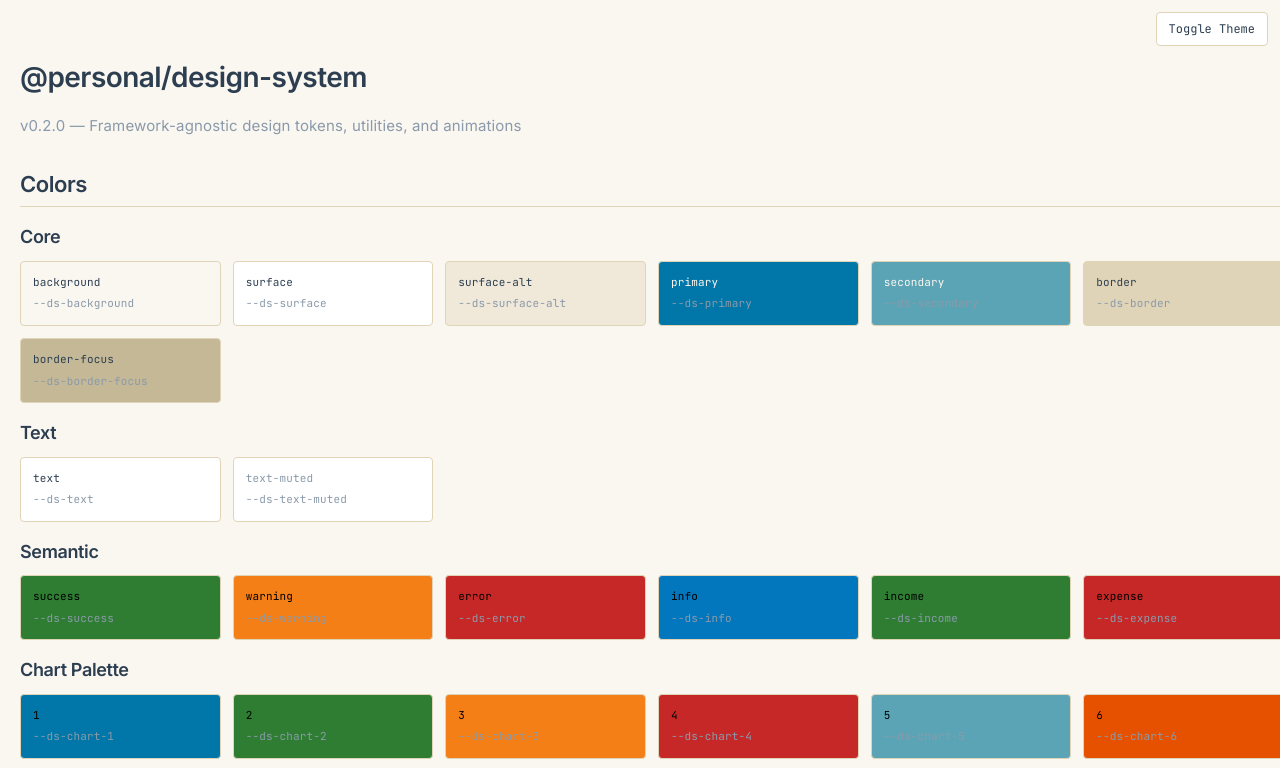
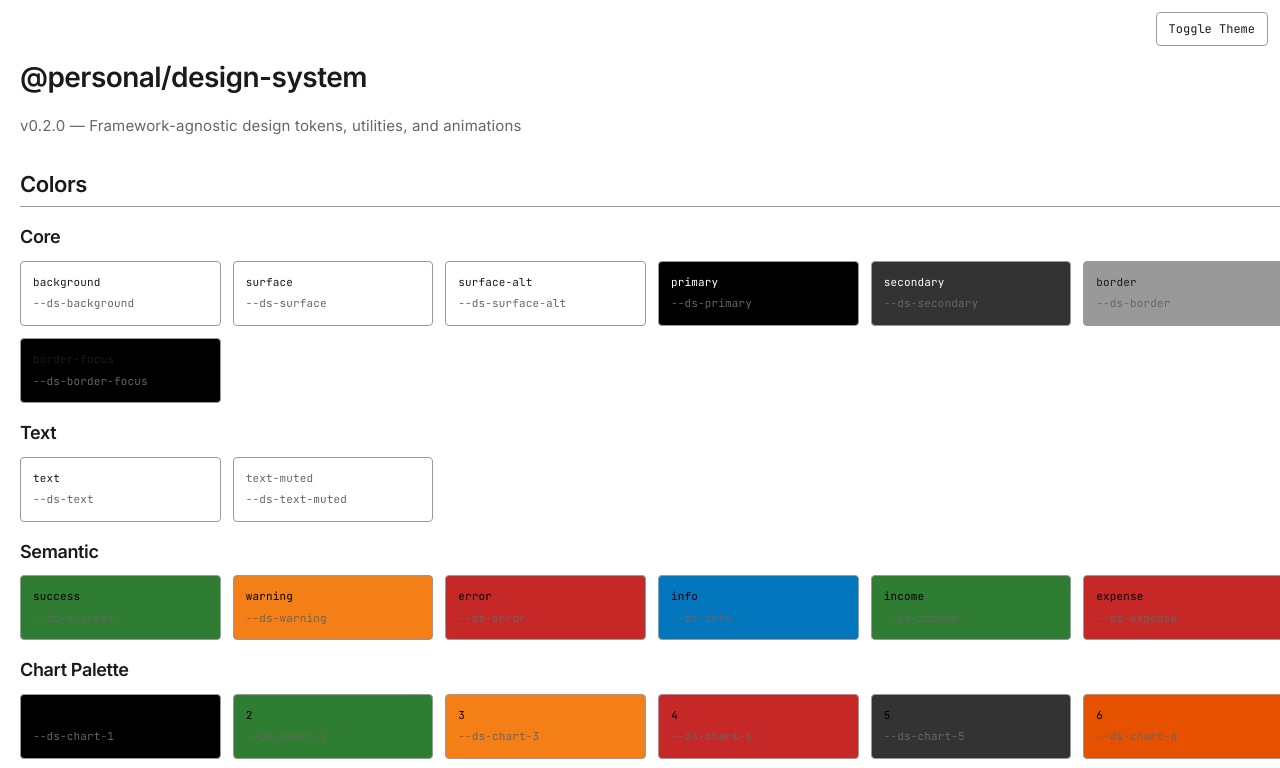
Before and after one commit to joivo/design-system, a website: page showcase.html in a window 1280 px wide. Both pictures are taken after a click on the button "Toggle Theme". Shown: the top 768 px of the page. Drawn offline with Linux system fonts and the light colour scheme.

Commit message:
feat(tokens): replace color palette with two-axis brutalist shore system

```diff
--- a/src/tokens/colors.css
+++ b/src/tokens/colors.css
@@ -1,39 +1,33 @@
-/* Design System - Color Tokens */
+/* Design System - Color Tokens (Brutalist Shore v0.4.0) */
 
 @layer base {
+  /* Dark + Neutral (default) */
   :root {
-    /* Dark Theme: Night Dive */
-    --ds-background: #0c0e13;
-    --ds-surface: #161a22;
-    --ds-surface-alt: #11141a;
-    --ds-text: #c4cad4;
-    --ds-text-muted: #525a66;
-    --ds-primary: #5eaab5;
-    --ds-secondary: #7a9ea8;
-    --ds-border: #252a33;
-    --ds-border-focus: #3a4250;
+    --ds-background: #000;
+    --ds-surface: #000;
+    --ds-surface-alt: #000;
+    --ds-text: #e0e0e0;
+    --ds-text-muted: #999;
+    --ds-primary: #fff;
+    --ds-secondary: #ccc;
+    --ds-border: #555;
+    --ds-border-focus: #fff;
     --ds-success: #4caf7d;
     --ds-warning: #d4a030;
     --ds-error: #cf5555;
     --ds-info: #5a9ec4;
-
-    /* Semantic finance colors */
     --ds-income: #4caf7d;
     --ds-expense: #cf5555;
-
-    /* GitHub contribution colors */
     --ds-github-contrib-none: #161b22;
     --ds-github-contrib-low: #0e4429;
     --ds-github-contrib-medium: #006d32;
     --ds-github-contrib-high: #26a641;
     --ds-github-contrib-very-high: #39d353;
-
-    /* Chart palette */
-    --ds-chart-1: #5eaab5;
+    --ds-chart-1: #fff;
     --ds-chart-2: #4caf7d;
     --ds-chart-3: #d4a030;
     --ds-chart-4: #cf5555;
-    --ds-chart-5: #7a9ea8;
+    --ds-chart-5: #ccc;
     --ds-chart-6: #c47a50;
     --ds-chart-7: #8a6aaa;
     --ds-chart-8: #667580;
@@ -41,39 +35,64 @@
     --ds-chart-10: #7a9a65;
   }
 
+  /* Dark + Surf */
+  :root[data-surf],
+  [data-surf] {
+    --ds-primary: #d4b483;
+    --ds-secondary: #b89a6a;
+    --ds-text-muted: #8a8580;
+    --ds-border: #3d3833;
+    --ds-border-focus: #d4b483;
+    --ds-chart-1: #d4b483;
+    --ds-chart-5: #b89a6a;
+  }
+
+  /* Light + Neutral */
   [data-theme='light'] {
-    /* Light Theme: Day Beach */
-    --ds-background: #faf6f0;
-    --ds-surface: #ffffff;
-    --ds-surface-alt: #f0e8d8;
-    --ds-text: #2c3e50;
-    --ds-text-muted: #8a9aaa;
-    --ds-primary: #0077a8;
-    --ds-secondary: #5ba4b5;
-    --ds-border: #e0d4b8;
-    --ds-border-focus: #c4b896;
+    --ds-background: #fff;
+    --ds-surface: #fff;
+    --ds-surface-alt: #fff;
+    --ds-text: #1a1a1a;
+    --ds-text-muted: #666;
+    --ds-primary: #000;
+    --ds-secondary: #333;
+    --ds-border: #999;
+    --ds-border-focus: #000;
     --ds-success: #2e7d32;
     --ds-warning: #f57f17;
     --ds-error: #c62828;
     --ds-info: #0277bd;
     --ds-income: #2e7d32;
     --ds-expense: #c62828;
-
-    /* GitHub contribution colors */
     --ds-github-contrib-none: #ebedf0;
     --ds-github-contrib-low: #9be9a8;
     --ds-github-contrib-medium: #40c463;
     --ds-github-contrib-high: #30a14e;
     --ds-github-contrib-very-high: #216e39;
-    --ds-chart-1: #0077a8;
+    --ds-chart-1: #000;
     --ds-chart-2: #2e7d32;
     --ds-chart-3: #f57f17;
     --ds-chart-4: #c62828;
-    --ds-chart-5: #5ba4b5;
+    --ds-chart-5: #333;
     --ds-chart-6: #e65100;
     --ds-chart-7: #7b1fa2;
     --ds-chart-8: #546e7a;
     --ds-chart-9: #00838f;
     --ds-chart-10: #558b2f;
   }
+
+  /* Light + Surf */
+  [data-theme='light'][data-surf] {
+    --ds-background: #faf6f0;
+    --ds-surface: #faf6f0;
+    --ds-surface-alt: #faf6f0;
+    --ds-text: #1a1a1a;
+    --ds-text-muted: #6b6560;
+    --ds-primary: #8b6914;
+    --ds-secondary: #6b5010;
+    --ds-border: #b5a48a;
+    --ds-border-focus: #8b6914;
+    --ds-chart-1: #8b6914;
+    --ds-chart-5: #6b5010;
+  }
 }
```
